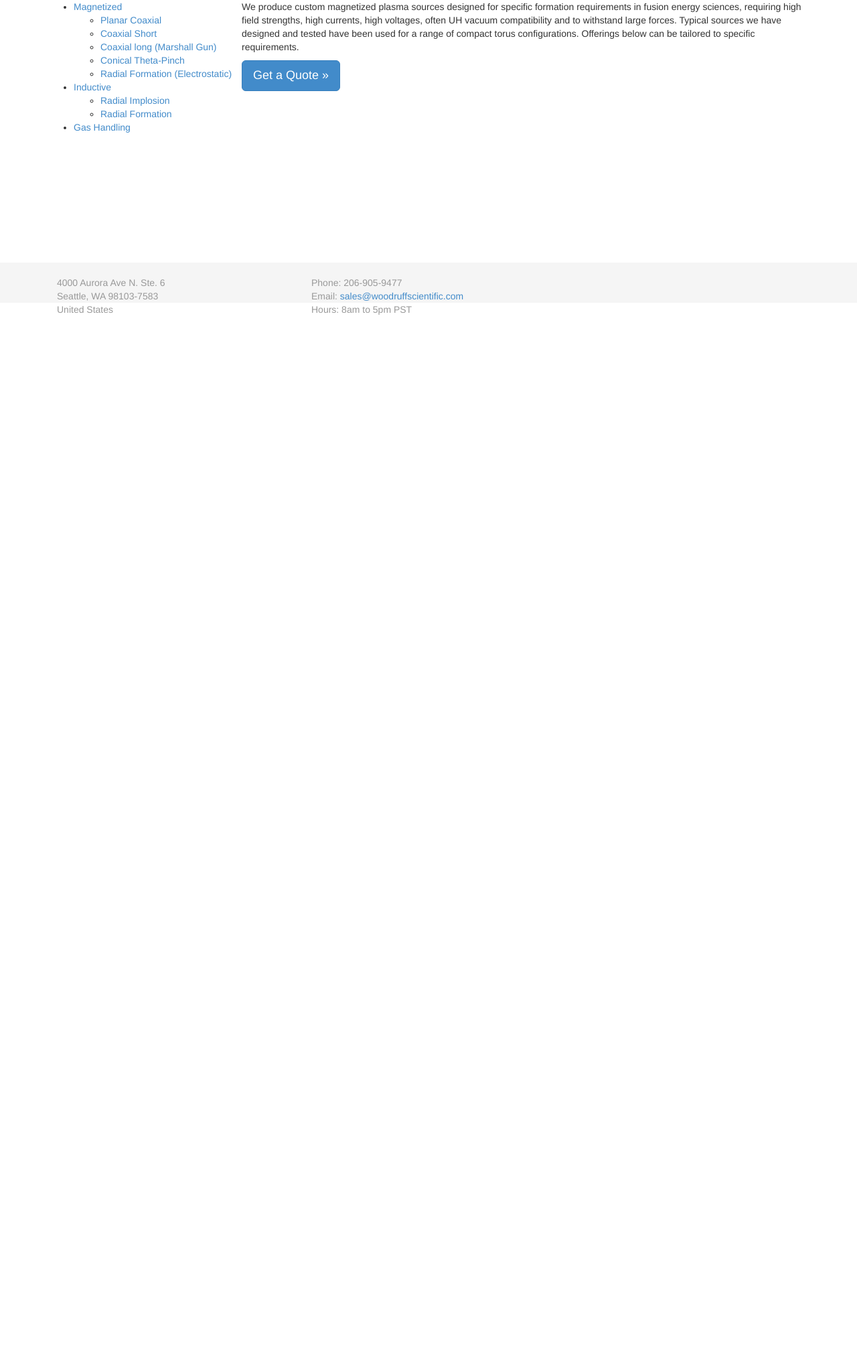
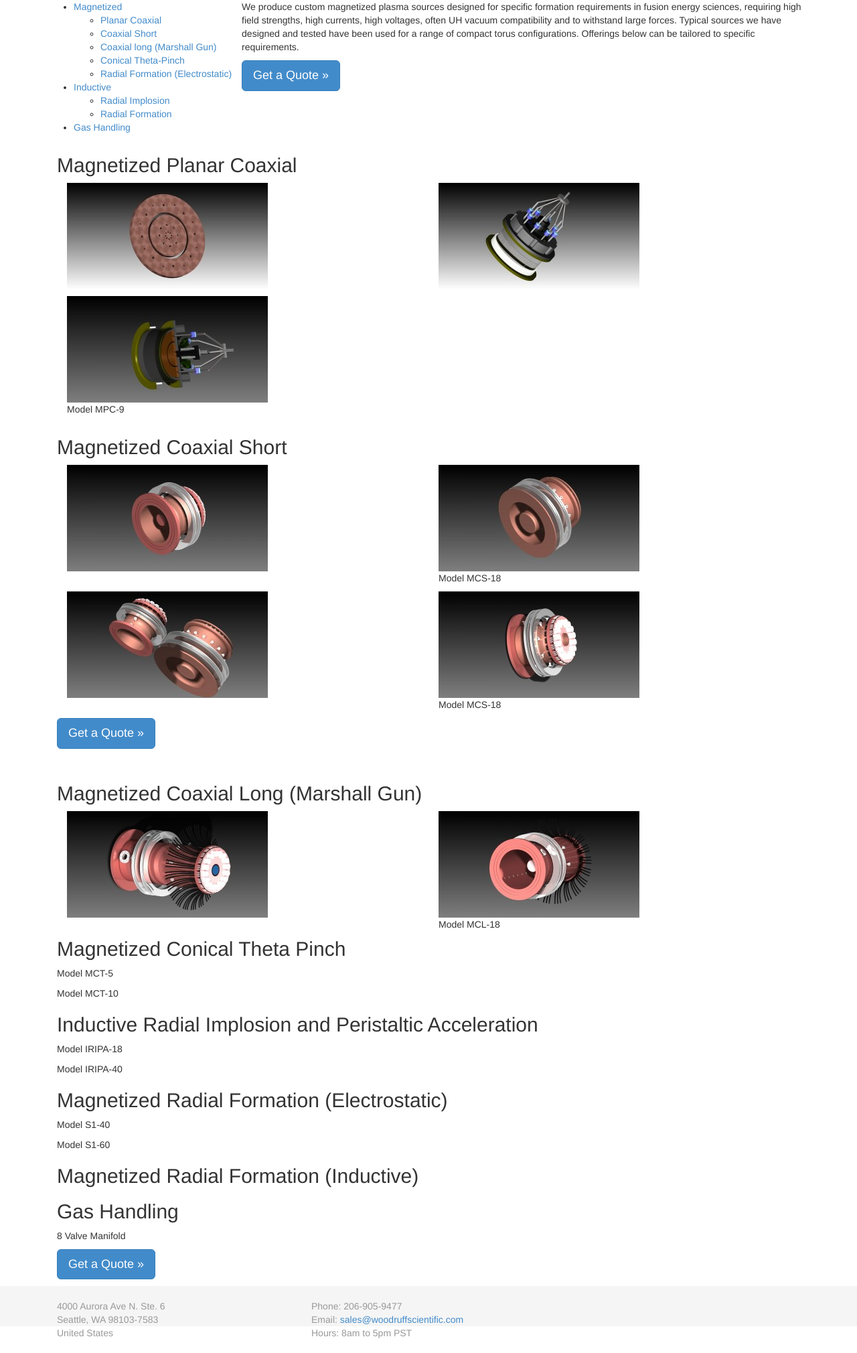
Before and after one commit to jeswsi/Website, a PHP site: page /sources in a window 1280 px wide. Shown: the part 328-2348 px from the top of the page at 67% size. Before the commit the page ends 798 px from the top, so only its background shows below. Run offline with PHP 8.4, Linux system fonts and the light colour scheme; some libraries are stand-ins or nearby versions.

Commit message:
added sources content

```diff
--- a/navbar.html
+++ b/navbar.html
@@ -40,22 +40,22 @@
 		  </li>
 		  <li class="dropdown-submenu"><a href="sources">Plasma Sources</a>
 		  	<ul class="dropdown-menu">
-				<li class="dropdown-submenu"><a href="#">Magnetized</a>
+				<li class="dropdown-submenu"><a href="sources#magnetized">Magnetized</a>
 					<ul class="dropdown-menu">
-						<li><a href="planarcoax">Planar Coaxial</a></li>
-						<li><a href="coaxshort">Coaxial Short</a></li>
-						<li><a href="coaxlong">Coaxial long (Marshall Gun)</a></li>
-						<li><a href="conicaltheta">Conical Theta-Pinch</a></li>
-						<li><a href="radialform">Radial Formation (Electrostatic)</a></li>
+						<li><a href="sources#planarcoax">Planar Coaxial</a></li>
+						<li><a href="sources#coaxshort">Coaxial Short</a></li>
+						<li><a href="sources#coaxlong">Coaxial long (Marshall Gun)</a></li>
+						<li><a href="sources#conicaltheta">Conical Theta-Pinch</a></li>
+						<li><a href="sources#radialform">Radial Formation (Electrostatic)</a></li>
 					</ul>
 				</li>
-        			<li class="dropdown-submenu"><a href="#">Inductive</a>
+        			<li class="dropdown-submenu"><a href="sources#">Inductive</a>
 					<ul class="dropdown-menu">
-						<li><a href="radialimplosion">Radial Implosion</a></li>
-						<li><a href="radialformation">Radial Formation</a></li>
+						<li><a href="sources#radialimplosion">Radial Implosion</a></li>
+						<li><a href="sources#radialformation">Radial Formation</a></li>
 					</ul>
 				</li>
-        			<li><a href="gashandling">Gas Handling</a></li>
+        			<li><a href="sources#gashandling">Gas Handling</a></li>
 
        			</ul>
 		  </li>
--- a/sources.php
+++ b/sources.php
@@ -22,19 +22,19 @@
 	</ol>
 	<h1>Plasma Sources</h1>
 		  	<ul class="left">
-				<li><a href="#">Magnetized</a>
+				<li><a href="#magnetized">Magnetized</a>
 					<ul>
-						<li><a href="planarcoax">Planar Coaxial</a></li>
-						<li><a href="coaxshort">Coaxial Short</a></li>
-						<li><a href="coaxlong">Coaxial long (Marshall Gun)</a></li>
-						<li><a href="conicaltheta">Conical Theta-Pinch</a></li>
-						<li><a href="radialform">Radial Formation (Electrostatic)</a></li>
+						<li><a href="#planarcoax">Planar Coaxial</a></li>
+						<li><a href="#coaxshort">Coaxial Short</a></li>
+						<li><a href="#coaxlong">Coaxial long (Marshall Gun)</a></li>
+						<li><a href="#conicaltheta">Conical Theta-Pinch</a></li>
+						<li><a href="#radialform">Radial Formation (Electrostatic)</a></li>
 					</ul>
 				</li>
-        			<li><a href="#">Inductive</a>
+        			<li><a href="#inductive">Inductive</a>
 					<ul>
-						<li><a href="radialimplosion">Radial Implosion</a></li>
-						<li><a href="radialformation">Radial Formation</a></li>
+						<li><a href="#radialimplosion">Radial Implosion</a></li>
+						<li><a href="#radialformation">Radial Formation</a></li>
 					</ul>
 				</li>
         			<li><a href="gashandling">Gas Handling</a></li>
@@ -42,8 +42,68 @@
        			</ul>
 
 	<p>We produce custom magnetized plasma sources designed for specific formation requirements in fusion energy sciences, requiring high field strengths, high currents, high voltages, often UH vacuum compatibility and to withstand large forces. Typical sources we have designed and tested have been used for a range of compact torus configurations. Offerings below can be tailored to specific requirements.</p>
+	<p><a class="btn btn-lg btn-primary" href="mailto:sales@woodruffscientific.com?subject=Sources RFQ &#038;" role="button">Get a Quote &raquo;</a></p><br />
+
+
+	<div class="col-md-12"><!-- Products -->
+ 		<a id="magnetized"></a><a id="planarcoax"></a>
+ 		<h2>Magnetized Planar Coaxial</h2>
+
+	<div class="col-md-6">
+		<p><a href="img/planar.jpg"><img alt="Planar" src="img/planar-small.jpg" width="300" height="159" /></a></p>
+	</div>
+	<div class="col-md-6">
+		<p><a href="img/PlanarSource3.jpg"><img alt="PlanarSource3" src="img/PlanarSource3-small.jpg" width="300" height="159" /></a></p>
+	</div>
+
+	<div class="col-md-6">
+		<p><a href="img/PlanarSource1.jpg"><img alt="PlanarSource1" src="img/PlanarSource1-small.jpg" width="300" height="159" /></a><br />Model MPC-9</p>
+	</div>
+	<div class="col-md-6">
+		<p></p>
+	</div>
+
+	<div class="clearfix"></div>
+	<a id="coaxshort"></a>
+	<h2>Magnetized Coaxial Short</h2>
+	<div class="col-md-6">
+		<p><a href="img/Coaxial-short.jpg"><img alt="CoaxShort" src="img/Coaxial-short-small.jpg" width="300" height="159" /></a></p>
+	</div>
+	<div class="col-md-6">
+			<p><a href="img/ShortCoaxWide2.jpg"><img alt="CoaxShort" src="img/ShortCoaxWide2-small.jpg" width="300" height="159" /></a><br />Model MCS-18</p>
+	</div>
+
+		<div class="col-md-6">
+		<p><a href="img/ShortCoaxWide.jpg"><img alt="CoaxShort" src="img/ShortCoaxWide-small.jpg" width="300" height="159" /></a></p>
+	</div>
+	<div class="col-md-6">
+			<p><a href="img/coaxialshort2.jpg"><img alt="CoaxShort" src="img/coaxialshort2-small.jpg" width="300" height="159" /></a><br />Model MCS-18</p>
+	</div>
+
 	<p><a class="btn btn-lg btn-primary" href="mailto:sales@woodruffscientific.com" role="button">Get a Quote &raquo;</a></p><br />
 
+	<h2>Magnetized Coaxial Long (Marshall Gun)</h2>
+	<div class="col-md-6">
+		<p><a href="img/Coaxial-long2.jpg"><img alt="CoaxShort" src="img/Coaxial-long2-small.jpg" width="300" height="159" /></a></p>
+	</div>
+	<div class="col-md-6">
+			<p><a href="img/coaxial-long.jpg"><img alt="CoaxShort" src="img/coaxial-long-small.jpg" width="300" height="159" /></a><br />Model MCL-18</p>
+	</div>
+	<h2>Magnetized Conical Theta Pinch</h2>
+		<p>Model MCT-5</p>
+		<p>Model MCT-10</p>
+	<h2>Inductive Radial Implosion and Peristaltic Acceleration</h2>
+		<p>Model IRIPA-18</p>
+		<p>Model IRIPA-40</p>
+	<h2>Magnetized Radial Formation (Electrostatic)</h2>
+		<p>Model S1-40</p>
+		<p>Model S1-60</p>
+	<h2>Magnetized Radial Formation (Inductive)</h2>
+	<h2>Gas Handling</h2>
+		<p>8 Valve Manifold</p>
+	<p><a class="btn btn-lg btn-primary" href="mailto:sales@woodruffscientific.com" role="button">Get a Quote &raquo;</a></p>
+
+	</div> <!-- /products -->
     </div> <!-- /container -->
     </div> <!-- /wrap -->
 
```
Also changed, not shown: img/Coaxial-long2-small.jpg (added), img/Coaxial-long2.jpg (added), img/Coaxial-short-small.jpg (added), img/Coaxial-short.jpg (added), img/PlanarSource1-small.jpg (added), img/PlanarSource1.jpg (added), img/PlanarSource3-small.jpg (added), img/PlanarSource3.jpg (added), img/ShortCoaxWide-small.jpg (added), img/ShortCoaxWide.jpg (added), img/ShortCoaxWide2-small.jpg (added), img/ShortCoaxWide2.jpg (added), img/coaxial-long-small.jpg (added), img/coaxial-long.jpg (added), 4 more files.
